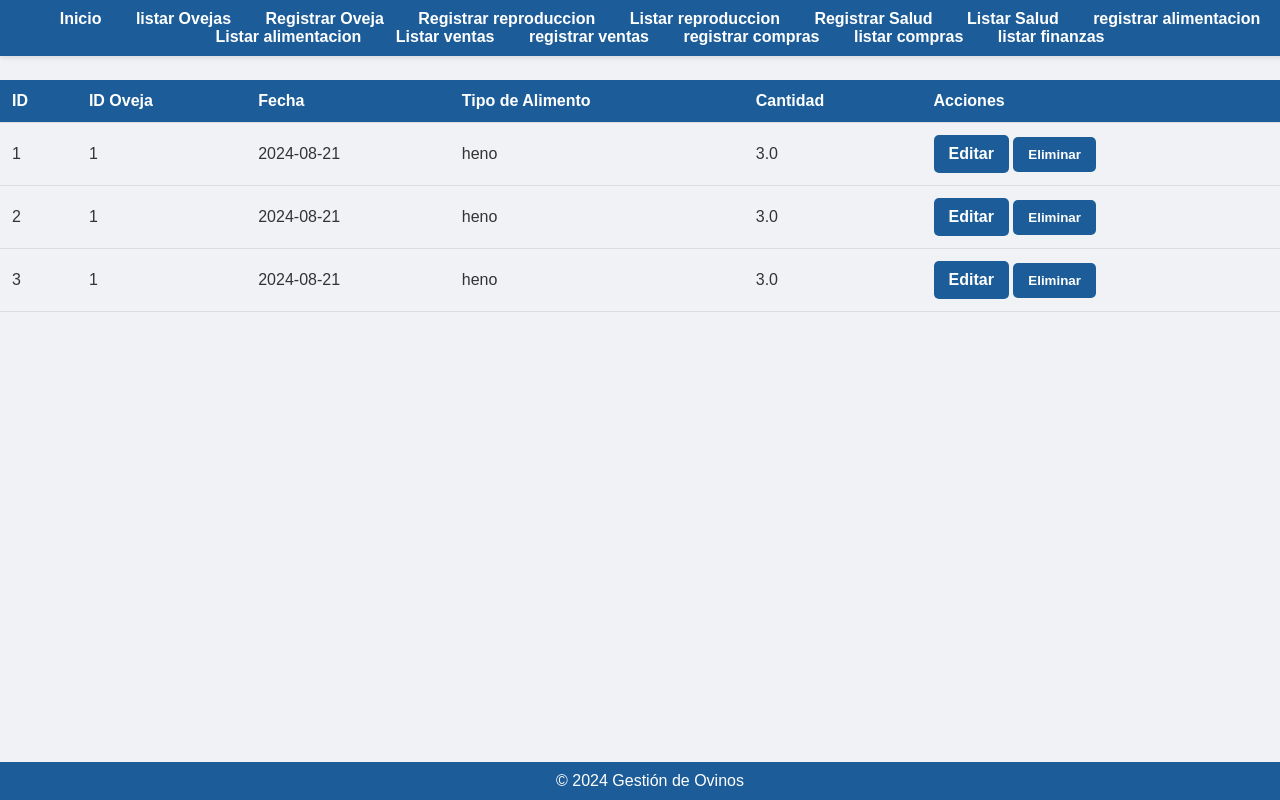
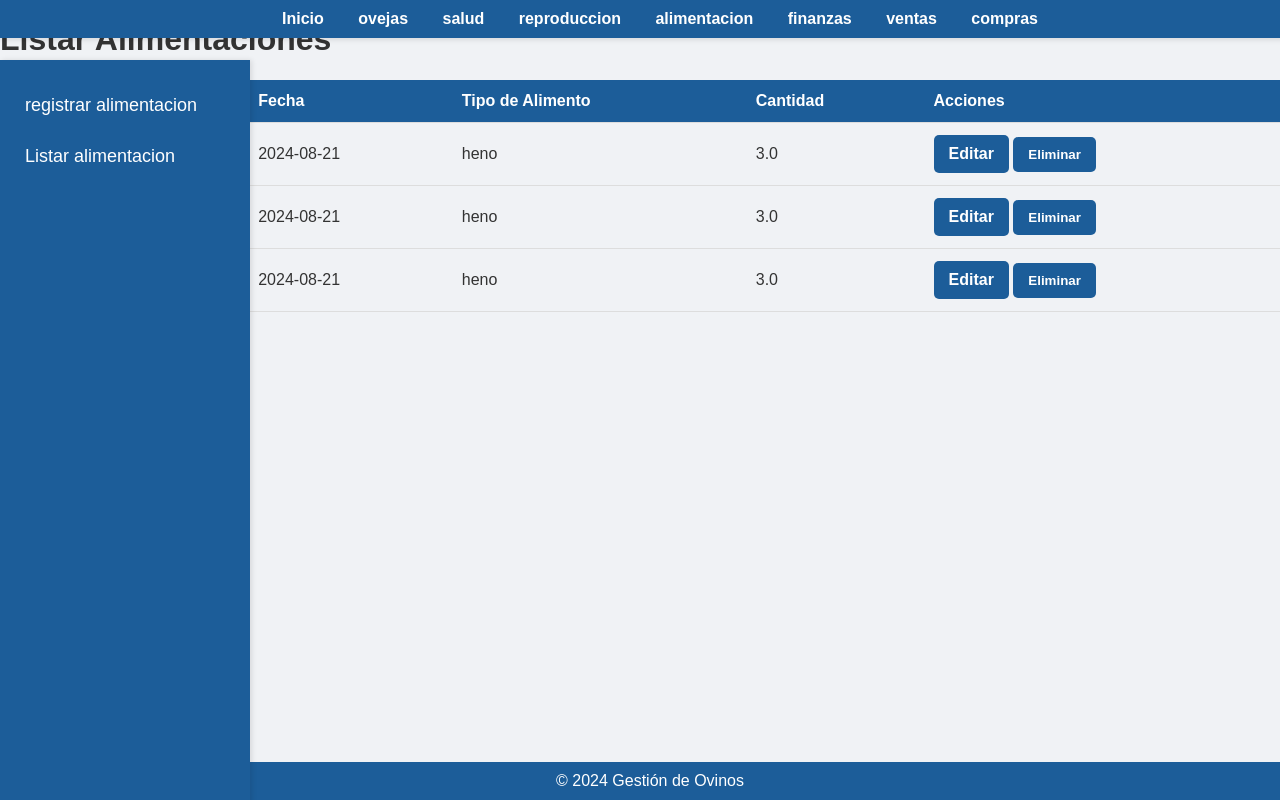
Before and after one commit to MancipeManuel/ovinos_project, a Flask app: page /listar_alimentacion in a window 1280 px wide. Run offline with Flask 3, Linux system fonts and the light colour scheme.

Commit message:
areglo vistas

```diff
--- a/app/templates/editar_alimentacion.html
+++ b/app/templates/editar_alimentacion.html
@@ -26,6 +26,7 @@
 
     <a href="{{url_for('registrar_alimentacion')}}">registrar alimentacion</a></li>
     <a href="{{url_for('listar_alimentacion')}}">Listar alimentacion</a></li>
+    </div>
     <h1>Editar Alimentación</h1>
     <form method="POST">
         {{ form.hidden_tag() }}
--- a/app/templates/listar_alimentacion.html
+++ b/app/templates/listar_alimentacion.html
@@ -7,20 +7,13 @@
 <body>
     <div class="navbar">
         <a href="{{ url_for('index') }}">Inicio</a>
-        <a href="{{ url_for('listar_ovejas') }}">listar Ovejas</a>
-        <a href="{{ url_for('registrar_oveja') }}">Registrar Oveja</a>
-        <a href="{{url_for('registrar_reproduccion')}}">Registrar reproduccion</a>
-        <a href="{{url_for('listar_reproduccion')}}">Listar  reproduccion</a></li>
-        <a href="{{url_for('registrar_salud')}}">Registrar Salud</a></li>
-        <a href="{{url_for('listar_salud')}}">Listar Salud</a></li>
-        <a href="{{url_for('registrar_alimentacion')}}">registrar alimentacion</a></li>
-        <a href="{{url_for('listar_alimentacion')}}">Listar alimentacion</a></li>
-        <a href="{{url_for('listar_venta')}}">Listar ventas</a></li>
-        <a href="{{url_for('registrar_venta')}}">registrar ventas</a></li>
-        <a href="{{url_for('registrar_compra')}}">registrar compras</a></li>
-        <a href="{{url_for('listar_compra')}}">listar compras</a></li>
-        <a href="{{url_for('listar_finanzas')}}">listar finanzas</a></li>
-
+        <a href="{{ url_for('index1') }}"> ovejas  </a>
+        <a href="{{ url_for('index2') }}">salud</a>
+        <a href="{{url_for('index3')}}"> reproduccion</a>
+        <a href="{{url_for('index4')}}">alimentacion</a></li>
+        <a href="{{url_for('index6')}}">finanzas</a></li>
+        <a href="{{url_for('index7')}}">ventas</a></li>
+        <a href="{{url_for('index8')}}">compras</a></li>
     </div>
     <div class="container">
         {% block content %}{% endblock %}
@@ -28,6 +21,13 @@
     <footer>
         &copy; 2024 Gestión de Ovinos
     </footer>
+    <div class="sidebar">
+
+    <a href="{{url_for('registrar_alimentacion')}}">registrar alimentacion</a></li>
+    <a href="{{url_for('listar_alimentacion')}}">Listar alimentacion</a></li>
+    </div>
+
+
     <h1>Listar Alimentaciones</h1>
     <table>
         <thead>
--- a/app/templates/listar_finanzas.html
+++ b/app/templates/listar_finanzas.html
@@ -7,7 +7,6 @@
     <link rel="stylesheet" href="{{ url_for('static', filename='styles.css') }}">
 </head>
 <body>
-
     <h1>Informe de Finanzas</h1>
 
     <!-- Enlaces para navegación -->
--- a/app/templates/registrar_alimentacion.html
+++ b/app/templates/registrar_alimentacion.html
@@ -12,7 +12,6 @@
         <a href="{{ url_for('index2') }}">salud</a>
         <a href="{{url_for('index3')}}"> reproduccion</a>
         <a href="{{url_for('index4')}}">alimentacion</a></li>
-        <a href="{{url_for('index5')}}">inventario</a></li>
         <a href="{{url_for('index6')}}">finanzas</a></li>
         <a href="{{url_for('index7')}}">ventas</a></li>
         <a href="{{url_for('index8')}}">compras</a></li>
@@ -27,6 +26,8 @@
 
     <a href="{{url_for('registrar_alimentacion')}}">registrar alimentacion</a></li>
     <a href="{{url_for('listar_alimentacion')}}">Listar alimentacion</a></li>
+    </div>
+
     <h1>Agregar Alimentación</h1>
     <form method="POST">
         {{ form.hidden_tag() }}
--- a/app/templates/registrar_reproduccion.html
+++ b/app/templates/registrar_reproduccion.html
@@ -41,7 +41,6 @@
         <a href="{{ url_for('index2') }}">salud</a>
         <a href="{{url_for('index3')}}"> reproduccion</a>
         <a href="{{url_for('index4')}}">alimentacion</a></li>
-        <a href="{{url_for('index5')}}">inventario</a></li>
         <a href="{{url_for('index6')}}">finanzas</a></li>
         <a href="{{url_for('index7')}}">ventas</a></li>
         <a href="{{url_for('index8')}}">compras</a></li>
```
Also changed, not shown: app/templates/registrar_venta.html (+8 -12 lines), app/static/styles.css (line endings or trailing spaces).
